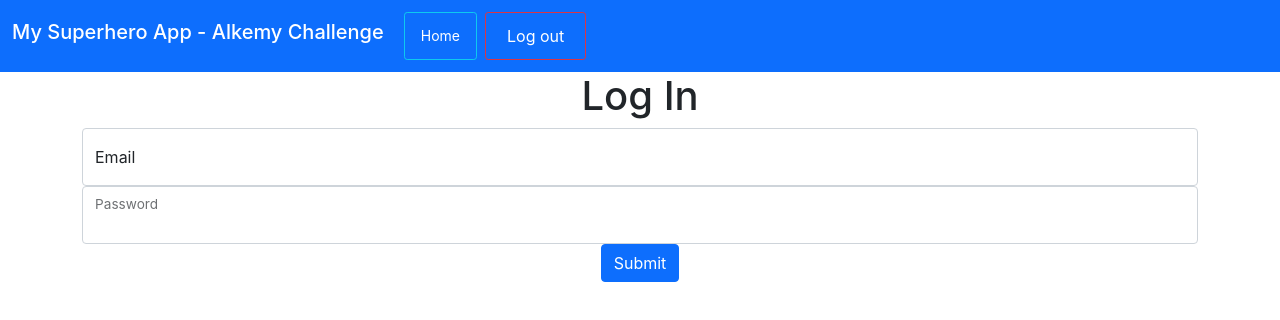
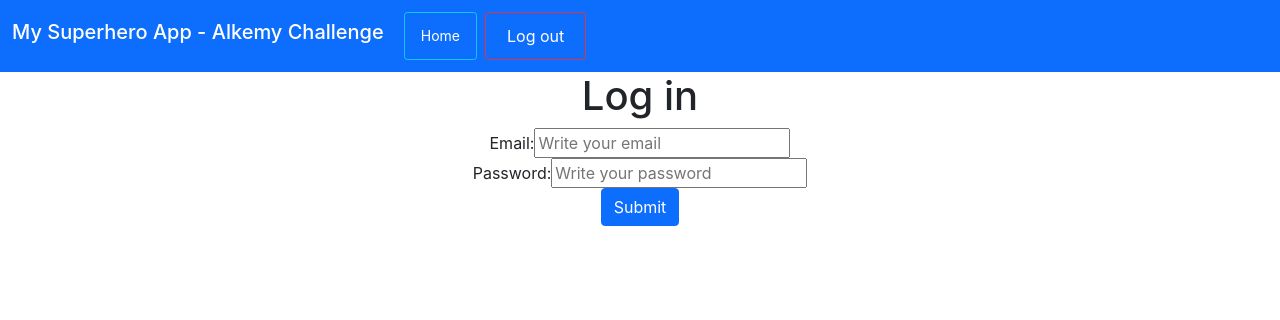
Before and after one commit to iarabaya/alkemy-challenge-react, a React (Create React App) app: page / in a window 1280 px wide. Shown: the top 320 px of the page. Built offline with nearby package versions, Linux system fonts and the light colour scheme.

Commit message:
login component remade and added log out functionality

```diff
--- a/src/App.js
+++ b/src/App.js
@@ -1,13 +1,13 @@
 import React, {useState, useEffect} from 'react';
-import {BrowserRouter as Router, Route, Switch} from 'react-router-dom';
+import {BrowserRouter as Router, Route, Switch, Redirect} from 'react-router-dom';
 import Home from './pages/Home';
 import Login from './pages/Login';
 import Navbar from './components/Navbar';
 
 const KEY = 'superheroApp.token';
+
 export default function App() {
   const [logIn, setLog] = useState();
-  const [authorization, setAuthorization] = useState();
 
   const loggedIn = (email, password, token) =>{
     const logged = (email !=="" && password !=="");
@@ -15,10 +15,17 @@ export default function App() {
       console.log(logged);
   }
 
+  const logOut = () =>{
+    setLog();
+  }
+
   useEffect(()=>{
-    const loggedIn = JSON.parse(localStorage.getItem(KEY));
-    if(loggedIn){
-      setLog(loggedIn);
+    let local = localStorage.getItem(KEY);
+    if(local !== 'undefined'){
+      const localData = JSON.parse(local);
+      if(localData){
+        setLog(localData);
+      }
     }
   },[])
 
@@ -26,22 +33,18 @@ export default function App() {
     localStorage.setItem(KEY,JSON.stringify(logIn));
   },[logIn])
 
-  const authorized = () =>{
-      if(logIn === 'undefined'){
-        setAuthorization(false);
-      }else{
-        setAuthorization(true);
-      }
-  }
-
   return (
     <Router>
       <div className="App">
-        <Navbar/>
+        <Navbar logOut={logOut}/>
         <div className="content">
           <Switch>
-            <Route path="/Home" component={() => <Home authorization={authorization}/>}/>
-            <Route exact path="/" component={() => <Login loggedIn={loggedIn} authorized={authorized}/>}/>
+              <Route path="/Home">
+                {!logIn?<Redirect to="/"/>:<Home />}
+              </Route>
+              <Route exact path="/">
+              {logIn? <Redirect to="/Home"/>:<Login loggedIn={loggedIn}/>}
+            </Route>
           </Switch>
         </div>
       </div>
--- a/src/Components/Navbar.js
+++ b/src/Components/Navbar.js
@@ -1,7 +1,7 @@
 import React from 'react'
 import {Link} from 'react-router-dom';
 
-export default function Navbar() {
+export default function Navbar({logOut}) {
     return (
             <nav className="navbar navbar-expand-lg navbar-dark bg-primary">
                 <div className="container-fluid">
@@ -16,7 +16,7 @@ export default function Navbar() {
                             <Link className="nav-link active" to="/Home">Home</Link>
                         </li>
                         <li className="nav-item btn btn-sm btn-outline-danger m-1">
-                            <button className="btn text-white" type="button">Log out</button>
+                            <button className="btn text-white" type="button" onClick={logOut}>Log out</button>
                         </li>
                     </ul>
                     </div>
--- a/src/Components/TeamMember.js
+++ b/src/Components/TeamMember.js
@@ -17,7 +17,7 @@ export default function TeamMember({teamMember, toDelete}) {
     }
 
     const goodMember = (teamMember) =>{
-        return (<div className="card text-white bg-success mb-3" style={{maxWidth:'18rem'}}>
+        return (<div className={"card text-white bg-success mb-3"} style={{maxWidth:'18rem'}}>
                     <div className="card-header">Alias: {teamMember.biography.aliases[0]}</div>
                     <div className="card-body">
                         <h5 className="card-title">Name: {teamMember.name}</h5>
--- a/src/pages/Home.js
+++ b/src/pages/Home.js
@@ -1,5 +1,4 @@
 import React, { useState,useEffect } from 'react';
-import {Redirect} from 'react-router-dom';
 import Team from '../components/Team';
 import axios from 'axios';
 import heroesjson from '../data/heroesIds.json';
@@ -22,10 +21,6 @@ export default function Home({authorization}) {
             getHero(selectedCharacterId);
         }
     },[selectedCharacterId])
-
-    if(!authorization){
-        return <Redirect to="/"/>
-     }
 
     const getHero = async (id) =>{
     let hero;
--- a/src/pages/Login.js
+++ b/src/pages/Login.js
@@ -1,24 +1,22 @@
 import React from 'react';
 import Axios from 'axios';
-import {Formik, Field, Form} from 'formik';
-import {useHistory} from 'react-router-dom';
+import {Formik, Field, Form, ErrorMessage} from 'formik';
 
 export default function Login({loggedIn, authorized}) {
-   const history = useHistory();
 
     return (
-        <div>
+        <div className="container text-center">
+        <h1>Log in</h1>
         <Formik
-                initialValues={{
-                    email: '',
-                    password: ''
-                }}
-                validate={values =>{
+          initialValues={{ email: '', password: '' }}
+          validate={values => {
             const errors = {};
-                        if(!values.email){
-                            errors.email = 'Email required';
-                        }else if(!/^[A-Z0-9._%+-]+@[A-Z0-9.-]+\.[A-Z]{2,}$/i.test(values.email)){
-                            errors.email= 'Invalid Email Adress';
+            if (!values.email) {
+              errors.email = 'Required';
+            } else if (
+              !/^[A-Z0-9._%+-]+@[A-Z0-9.-]+\.[A-Z]{2,}$/i.test(values.email)
+            ) {
+              errors.email = 'Invalid email address';
             }
             return errors;
           }}
@@ -35,8 +33,6 @@ export default function Login({loggedIn, authorized}) {
                     }).then(function (response) {
                     console.log(response);
                     loggedIn(values.email, values.password, response.data.token);
-                            authorized();
-                            history.push("/Home");
                     }).catch(function(error){
                         if(error.response.status === 401){
                         alert(error);
@@ -44,38 +40,23 @@ export default function Login({loggedIn, authorized}) {
                     });
                 setSubmitting(false);
             }, 300);
-            }}>
+          }}
+        >
+          {({ isSubmitting }) => (
             <Form>
-                     <div className="container text-center" >
-                        <h1>Log In</h1>
-                        <div className="form-floating md-4">
-                                <Field
-                                    className="form-control"
-                                    id="email"
-                                    name="email"
-                                    placeholder="jane@acme.com"
-                                    type="email"
-                                />
-                                <label htmlFor="email">Email</label>
-                            </div>
-                            <div className="form-floating md-4">
-
-                                <Field
-                                    className="form-control"
-                                    id="password"
-                                    name="password"
-                                    placeholdee="password"
-                                    type="password"
-                                />
-                                <label htmlFor="password">Password</label>
-                            </div>
-                        <div className="col-12">
-                            <button type="submit"  className="btn btn-primary">Submit</button>
-                        </div>
-                     </div>
+                <label>Email:</label>
+                <Field type="email" name="email" placeholder="Write your email" />
+                <ErrorMessage name="email" component="div" />
+                <br/>
+                <label>Password:</label>
+                <Field type="password" name="password" placeholder="Write your password"/>
+                <ErrorMessage name="password" component="div" />
+                <br/>
+                <button type="submit" disabled={isSubmitting} className="btn btn-primary">
+                    Submit
+                </button>
             </Form>
-
+          )}
         </Formik>
-        </div>
-    )
+      </div>)
 }
```
Lines whose indentation alone changed are shown as unchanged.
